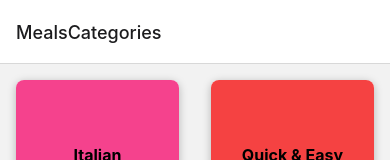
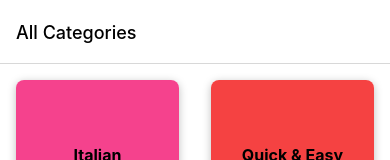
Before and after one commit to serhii-bordeniuk/meal-app, a React Native app: screen /MealsCategories in a window 390 px wide. Shown: the top 160 px of the page. Built offline with nearby package versions, Linux system fonts and the light colour scheme.

Commit message:
adjustments

```diff
--- a/App.js
+++ b/App.js
@@ -13,9 +13,33 @@ export default function App() {
         <>
             <StatusBar style="dark" />
             <NavigationContainer>
-                <Stack.Navigator>
-                    <Stack.Screen name="MealsCategories" component={CategoriesScreen} />
-                    <Stack.Screen name="MealsOverview" component={MealsOverviewScreen} />
+                <Stack.Navigator
+                    screenOptions={{
+                        headerStyle: {
+                            backgroundColor: "white",
+                        },
+                        headerTintColor: "black",
+                        contentStyle: { backgroundColor: "white" },
+                    }}
+                >
+                    <Stack.Screen
+                        name="MealsCategories"
+                        component={CategoriesScreen}
+                        options={{
+                            title: "All Categories",
+                        }}
+                    />
+                    <Stack.Screen
+                        name="MealsOverview"
+                        component={MealsOverviewScreen}
+                        // options={({ route, navigation }) => {
+                        //     catId = route.params.categoryId;
+                        //     return {
+                        //         title: catId,
+
+                        //     };
+                        // }}
+                    />
                 </Stack.Navigator>
             </NavigationContainer>
         </>
--- a/screens/CategoriesScreen.js
+++ b/screens/CategoriesScreen.js
@@ -7,7 +7,7 @@ function CategoriesScreen({ navigation }) {
     function renderCategoryItem(itemData) {
         function pressHandler() {
             navigation.navigate("MealsOverview", {
-                categoryId: itemData.item.id,
+                categoryId: itemData.item.id, //object for passing data to the MealsOverview;
             });
         }
 
--- a/screens/MealsOverviewScreen.js
+++ b/screens/MealsOverviewScreen.js
@@ -1,14 +1,22 @@
+import { useLayoutEffect } from "react";
 import { View, FlatList, StyleSheet } from "react-native";
 
-import { MEALS } from "../data/dummy-data";
+import { MEALS, CATEGORIES } from "../data/dummy-data";
 import MealItem from "../components/MealItem";
 
-function MealsOverviewScreen({ route }) {
-    const catId = route.params.categoryId;
+function MealsOverviewScreen({ route, navigation }) {
+    const catId = route.params.categoryId; //extracting data from CategoriesScreen navigate object
 
     const displayedMeals = MEALS.filter((mealItem) => {
         return mealItem.categoryIds.includes(catId);
     });
+
+    useLayoutEffect(() => {
+        const categoryTitle = CATEGORIES.find((category) => category.id === catId).title;
+        navigation.setOptions({
+            title: categoryTitle,
+        });
+    }, [catId, navigation]);
 
     function renderMealItem(itemData) {
         const item = itemData.item;
```
Also changed, not shown: screens/MealDetaisScreen.js (added, +11 -0 lines).
